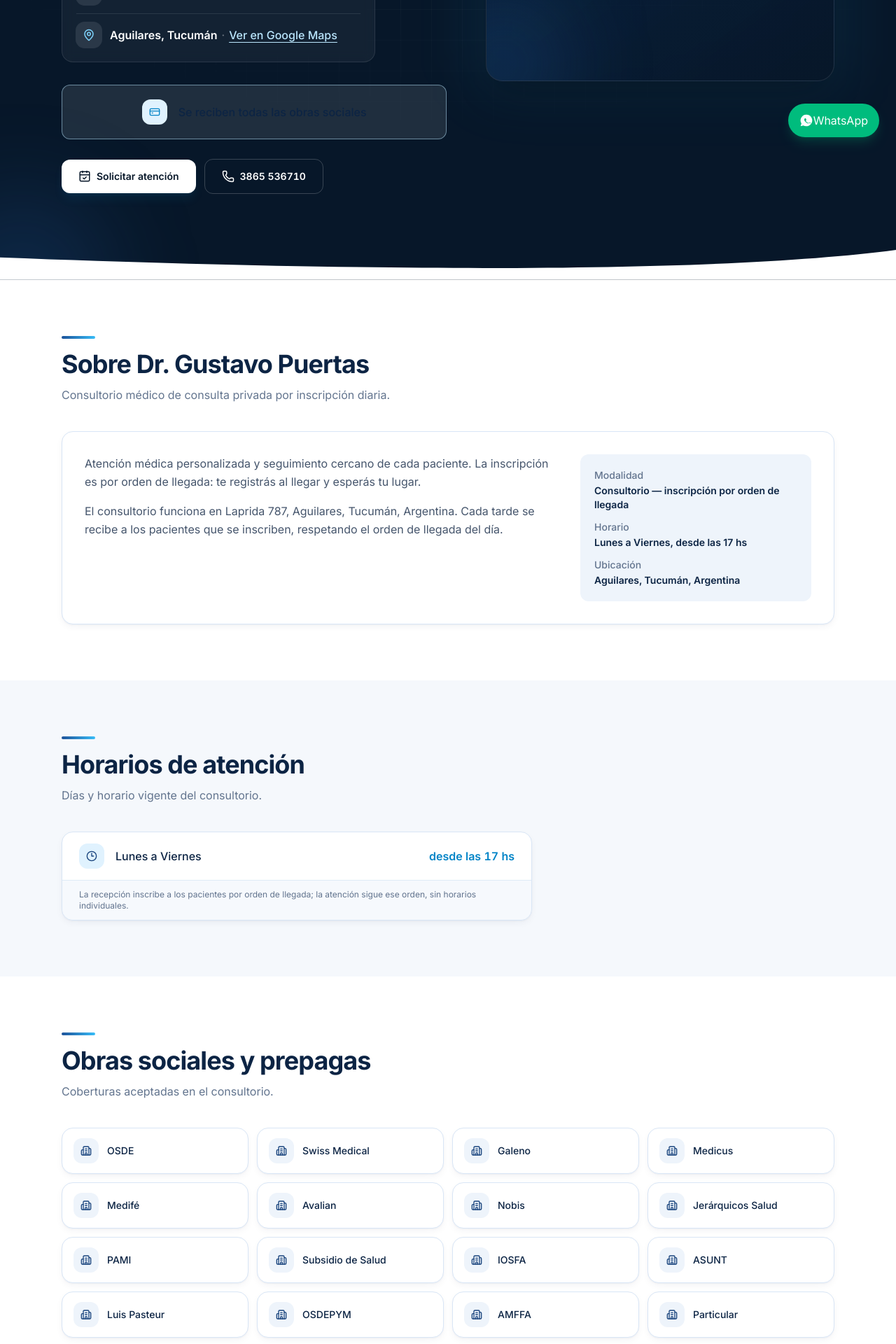
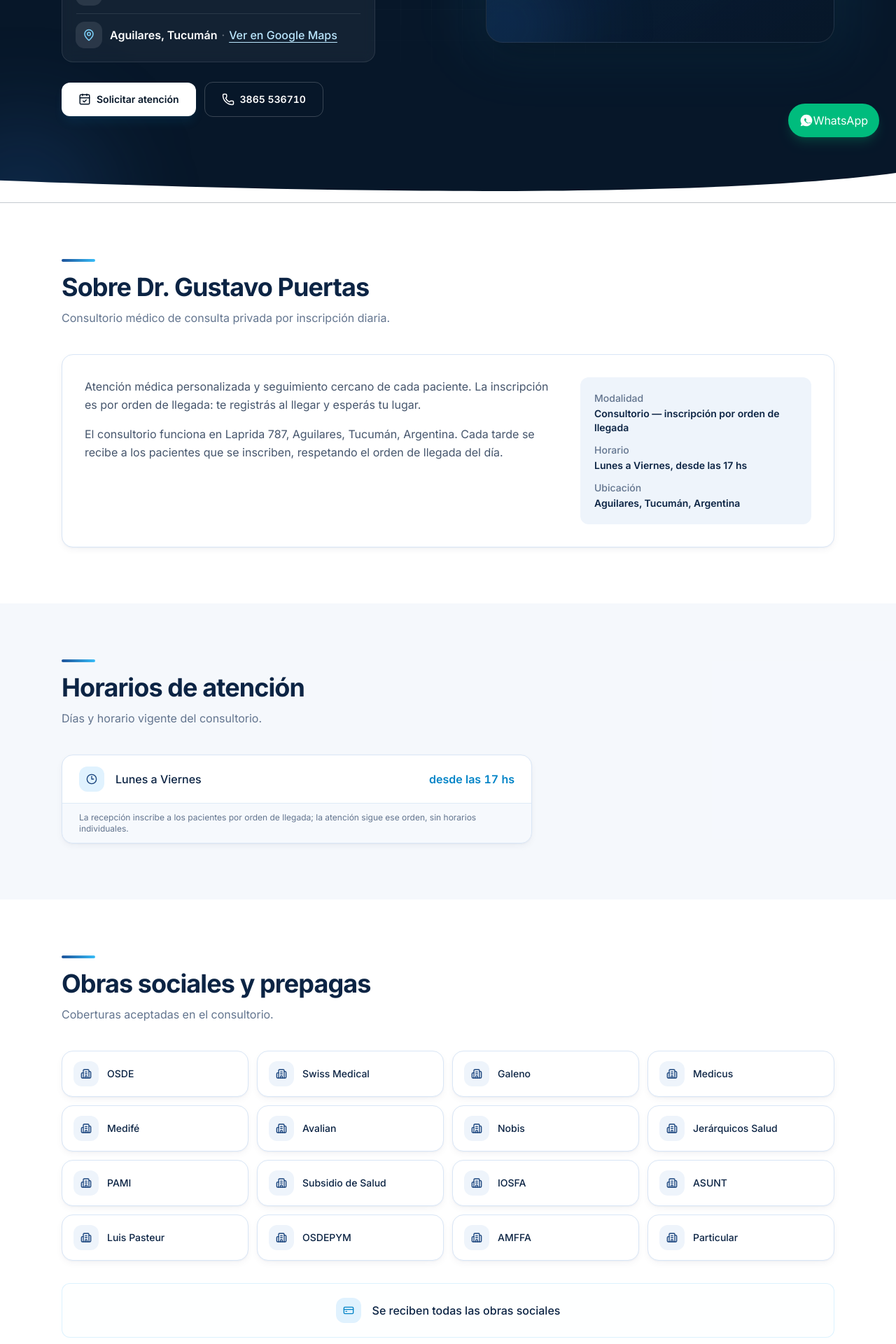
Before and after one commit to juanagustinml10/consultorio-app, a React (Vite) app in the folder frontend/: page / in a window 1280 px wide. Shown: the part 580-2500 px from the top of the page at 70% size. Built offline with nearby package versions, Linux system fonts and the light colour scheme; no server answers.

Commit message:
feat: recuadro 'se reciben todas las obras sociales' en sección de obras sociales
- Quitar recuadro del Hero\n- Agregar recuadro con ícono CreditCard en sección Obras sociales y prepagas\n- Diseño con borde acento y fondo sutil, centrado

```diff
--- a/frontend/src/components/public/Hero.tsx
+++ b/frontend/src/components/public/Hero.tsx
@@ -1,4 +1,4 @@
-import { CalendarCheck, Clock3, CreditCard, MapPin, Phone, Stethoscope } from 'lucide-react'
+import { CalendarCheck, Clock3, MapPin, Phone, Stethoscope } from 'lucide-react'
 import { consultorio, contacto, perfilMedico } from '@/data/sitio'
 
 /** Botón flotante de WhatsApp del consultorio. */
@@ -112,16 +112,6 @@ export function Hero() {
             </a>
           </div>
 
-          {/* Recuadro: obras sociales */}
-          <div className="mt-6 flex w-full items-center justify-center rounded-xl border border-accent-200/50 bg-accent-50/10 p-4 sm:mt-8 sm:p-5">
-            <div className="flex h-9 w-9 shrink-0 items-center justify-center rounded-xl bg-accent-100 text-accent-600">
-              <CreditCard className="h-4 w-4" aria-hidden="true" />
-            </div>
-            <span className="ml-3 text-sm font-medium text-primary-900 sm:ml-4 sm:text-base">
-              Se reciben todas las obras sociales
-            </span>
-          </div>
-
           {/* Acciones: a ancho completo en móvil, cómodas al pulgar */}
           <div className="mt-7 flex flex-col gap-3 sm:flex-row sm:items-center">
             <a
--- a/frontend/src/components/public/Secciones.tsx
+++ b/frontend/src/components/public/Secciones.tsx
@@ -1,4 +1,4 @@
-import { Building2, Clock3, MapPin, MessageCircle, Phone } from 'lucide-react'
+import { Building2, Clock3, CreditCard, MapPin, MessageCircle, Phone } from 'lucide-react'
 import { consultorio, contacto, horariosAtencion, obrasSociales } from '@/data/sitio'
 import { SeccionPublica } from './SeccionPublica'
 
@@ -21,6 +21,15 @@ export function SeccionObrasSociales() {
             <span className="min-w-0 text-sm font-medium text-primary-900">{o}</span>
           </div>
         ))}
+      </div>
+      {/* Recuadro: todas las obras sociales */}
+      <div className="mt-6 flex w-full items-center justify-center rounded-xl border border-accent-200/50 bg-accent-50/10 p-4 sm:mt-8 sm:p-5">
+        <div className="flex h-9 w-9 shrink-0 items-center justify-center rounded-xl bg-accent-100 text-accent-600">
+          <CreditCard className="h-4 w-4" aria-hidden="true" />
+        </div>
+        <span className="ml-3 text-sm font-medium text-primary-900 sm:ml-4 sm:text-base">
+          Se reciben todas las obras sociales
+        </span>
       </div>
     </SeccionPublica>
   )
```
